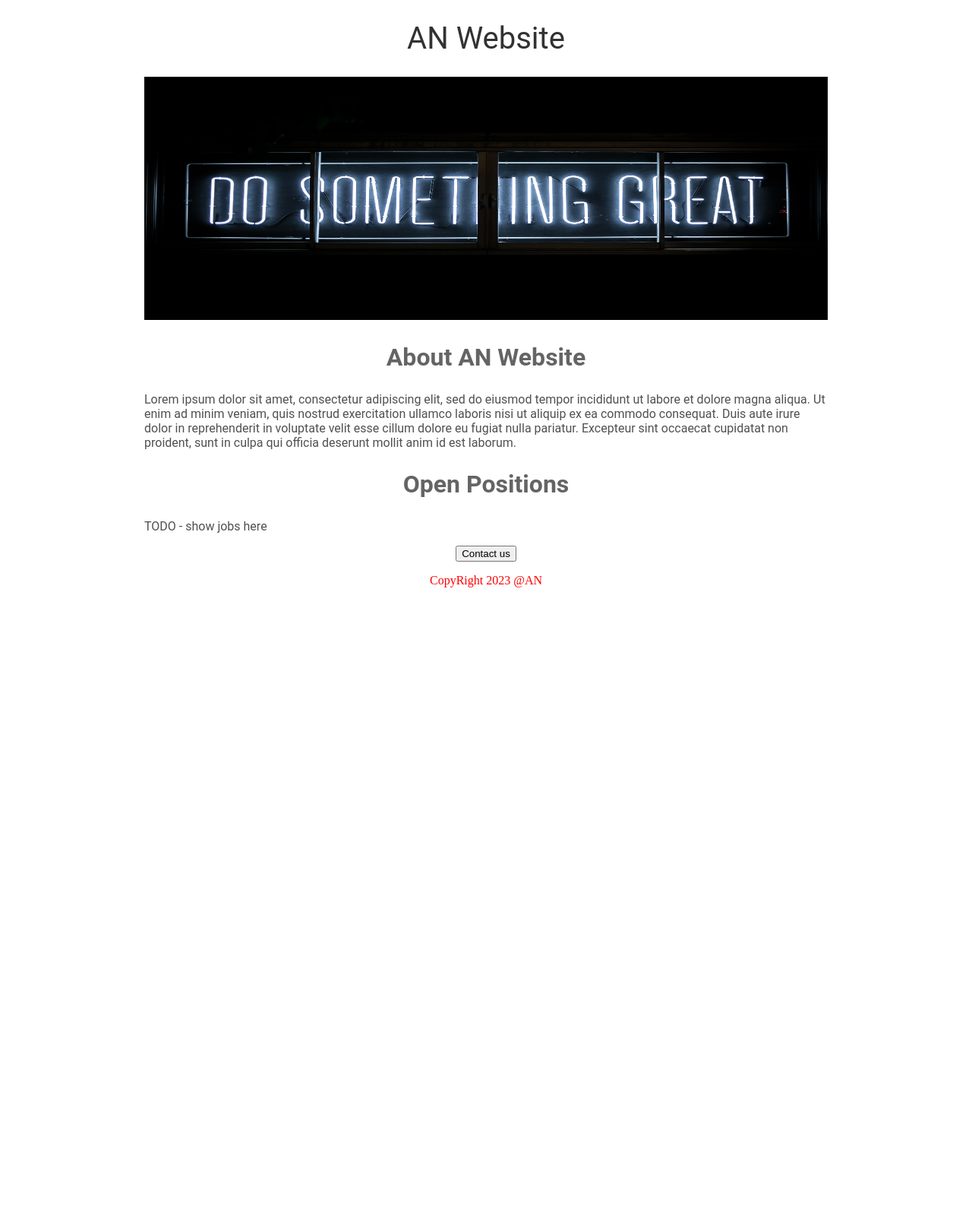
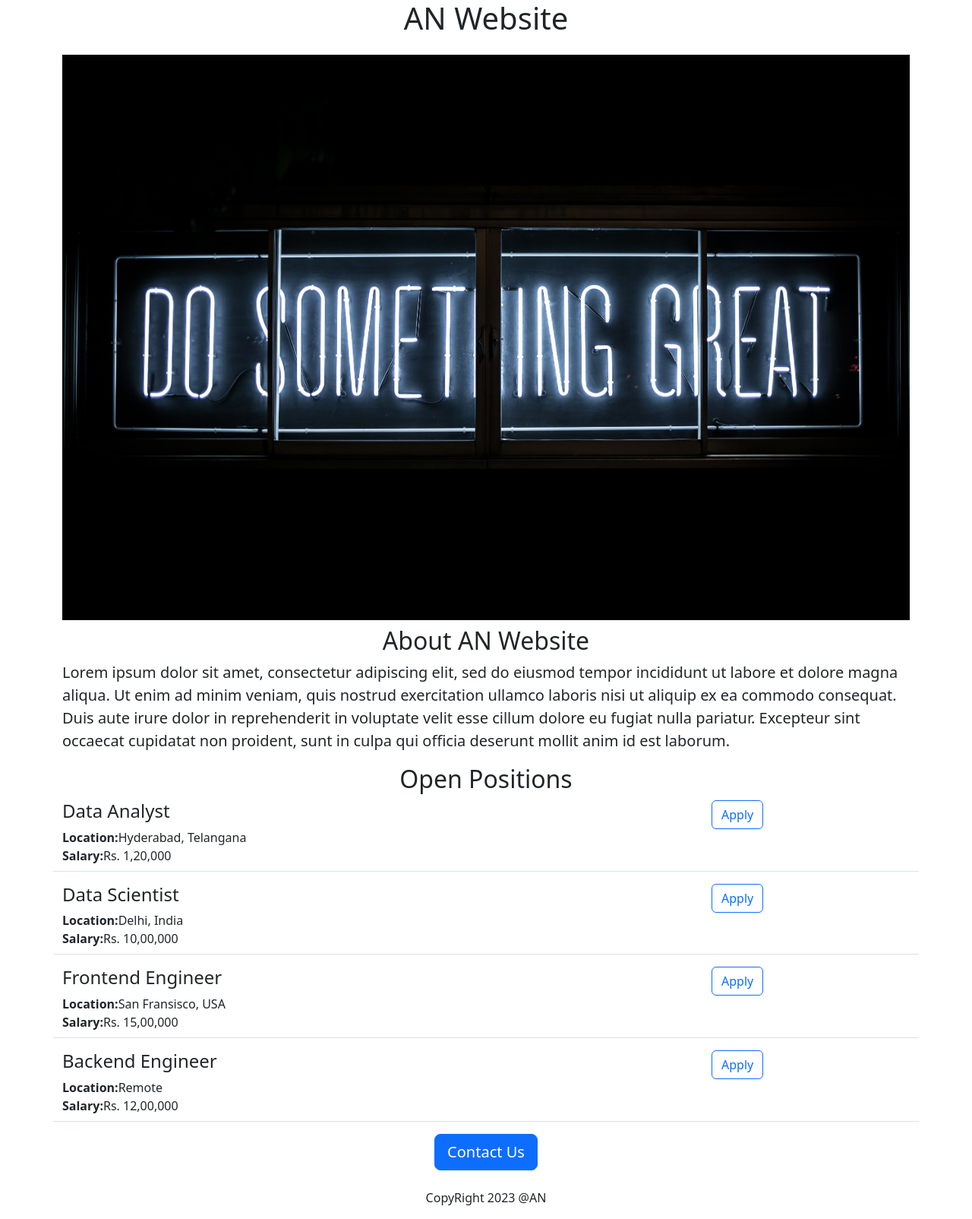
Before and after one commit to AKSHAYBITLINGU/Flask-Website1, a Flask app: page / in a window 1280 px wide. Shown: the whole page at 76% size. Before the commit the page ends 773 px from the top, so only its background shows below. Run offline with Flask 3, Linux system fonts and the light colour scheme.

Commit message:
added Dynamic Data and api Route

```diff
--- a/app.py
+++ b/app.py
@@ -1,10 +1,41 @@
-from flask import Flask,render_template
+from flask import Flask,render_template,jsonify
+
+JOBS = [
+  {
+    'id':1,
+    'title':'Data Analyst',
+    'location':'Hyderabad, Telangana',
+    'salary':'Rs. 1,20,000'
+  },
+  {
+    'id':2,
+    'title':'Data Scientist',
+    'location':'Delhi, India',
+    'salary':'Rs. 10,00,000'
+  },
+  {
+    'id':3,
+    'title':'Frontend Engineer',
+    'location':'San Fransisco, USA',
+    'salary':'Rs. 15,00,000'
+  },
+  {
+    'id':4,
+    'title':'Backend Engineer',
+    'location':'Remote',
+    'salary':'Rs. 12,00,000'
+  }
+]
 
 app = Flask(__name__)
 
 @app.route("/")
 def hello_world():
-  return render_template('home.html')
+  return render_template('home.html',jobs=JOBS,company_name='AN')
+
+@app.route("/api/jobs")
+def list_jobs():
+  return jsonify(JOBS)
 
 if __name__== "__main__":
   app.run(host='0.0.0.0',debug=True)
--- a/templates/home.html
+++ b/templates/home.html
@@ -1,51 +1,25 @@
 <!DOCTYPE html>
 <html>
   <head>
-    <style>
-      h1{
-        text-align:center;
-        font-family:Roboto;
-        font-size:40px;
-        font-weight:normal;
-        color:rgb(50,50,50);
-      }
-
-      #banner{
-        width:100%;
-        height:320px;
-        object: fit cover;;
-      }
-
-      h2{
-        text-align:center;
-        color:rgb(100,100,100);
-        font-family:Roboto;
-        font-size:32px;
-        font: weight normal;;
-      }
-      .bodytext{
-        font-family:Roboto;
-        color:rgb(80,80,80);
-      }
-
-      #container{
-        max-width:900px;
-        margin:0px auto 0px auto;
-      }
-
-    </style>
+    <meta charset="utf-8">
+    <meta name="viewport" content="width=device-width, initial-scale=1">
+    <link href="https://cdn.jsdelivr.net/npm/bootstrap@5.3.0/dist/css/bootstrap.min.css" rel="stylesheet" integrity="sha384-9ndCyUaIbzAi2FUVXJi0CjmCapSmO7SnpJef0486qhLnuZ2cdeRhO02iuK6FUUVM" crossorigin="anonymous">
   </head>
   <body>
-    <div id="container">
-      <h1>AN Website</h1>
-      <img id="banner" src="https://flask-website1.akshaybitlingu.repl.co/static/banner.jpg">
-      <h2>About AN Website</h2>
-      <p class="bodytext">Lorem ipsum dolor sit amet, consectetur adipiscing elit, sed do eiusmod tempor incididunt ut labore et dolore magna aliqua. Ut enim ad minim veniam, quis nostrud exercitation ullamco laboris nisi ut aliquip ex ea commodo consequat. Duis aute irure dolor in reprehenderit in voluptate velit esse cillum dolore eu fugiat nulla pariatur. Excepteur sint occaecat cupidatat non proident, sunt in culpa qui officia deserunt mollit anim id est laborum.</p>
-      <h2>Open Positions</h2>
-      <p class="bodytext">TODO - show jobs here</p>
-      <div style="text-align:center">
-        <button>Contact us</button>
-        <p style="color:rgb(255,0,0)">CopyRight 2023 @AN</p>
+    <div class="container">
+      <h1 class="text-center mb-4">{{company_name}} Website</h1>
+       <img id="banner" class="img-fluid" src="https://flask-website1.akshaybitlingu.repl.co/static/banner.jpg">
+      <h2 class="text-center mt-2 mb-2">About AN Website</h2>
+      <p class="lead">Lorem ipsum dolor sit amet, consectetur adipiscing elit, sed do eiusmod tempor incididunt ut labore et dolore magna aliqua. Ut enim ad minim veniam, quis nostrud exercitation ullamco laboris nisi ut aliquip ex ea commodo consequat. Duis aute irure dolor in reprehenderit in voluptate velit esse cillum dolore eu fugiat nulla pariatur. Excepteur sint occaecat cupidatat non proident, sunt in culpa qui officia deserunt mollit anim id est laborum.</p>
+      <h2 class="text-center mt-2 mb-2">Open Positions</h2>
+      <div>
+        {% for job in jobs %}
+          {% include 'jobitem.html' %}
+        {% endfor %}
+      </div>
+      <div class="text-center">
+        <button class="btn btn-primary btn-lg mb-4">Contact Us</button>
+        <p>CopyRight 2023 @AN</p>
       </div>
     </div>
   </body>
--- /dev/null
+++ b/templates/jobitem.html
@@ -0,0 +1,18 @@
+<div style="margin-bottom:16px;padding-bottom:8px" class="border-bottom row">
+  <div class="col-9">
+    <div>
+      <h4>{{job['title']}}</h4>
+    </div>
+    <div>
+      <b>Location:</b>{{job['location']}}
+    </div>
+    {% if 'salary' in job %}
+      <div>
+        <b>Salary:</b>{{job['salary']}}
+      </div>
+    {% endif %}
+  </div>
+  <div class="col-3">
+    <button type="button" class="btn btn-outline-primary">Apply</button>
+  </div>
+</div>
```
